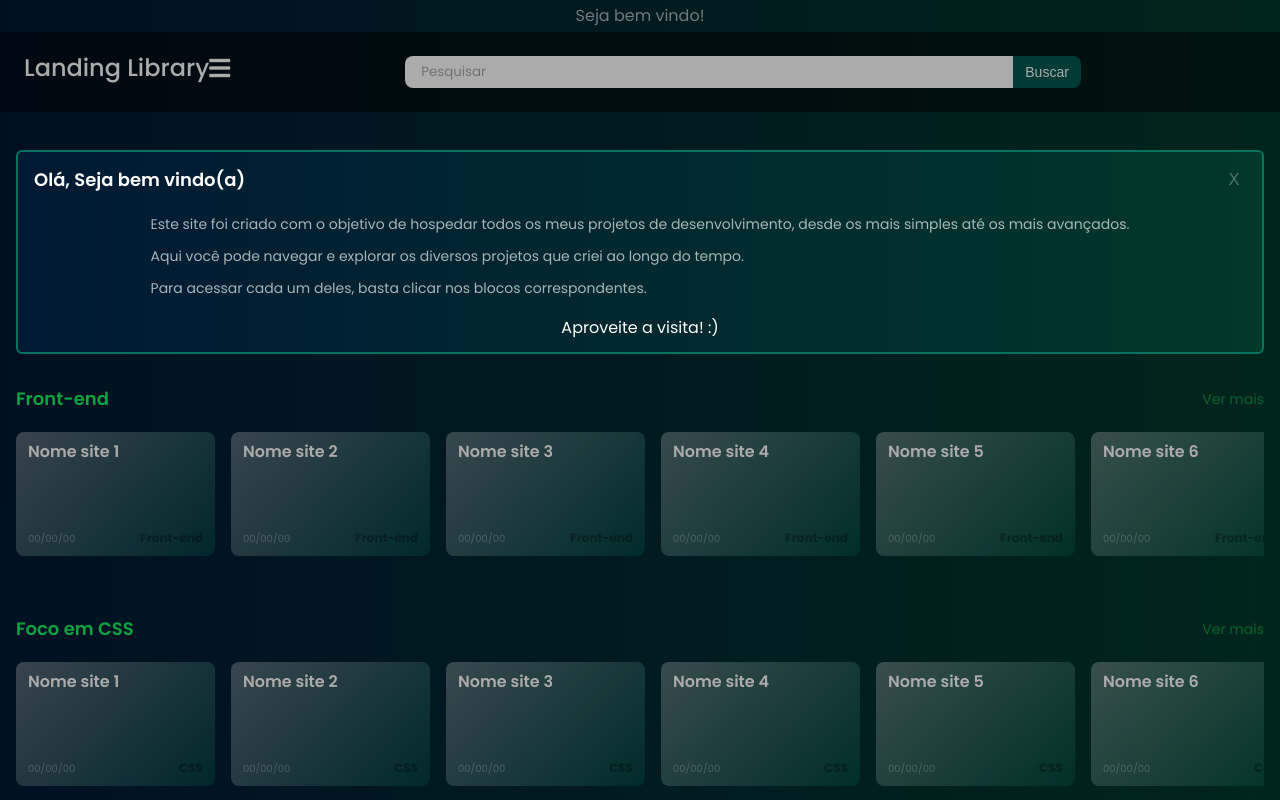
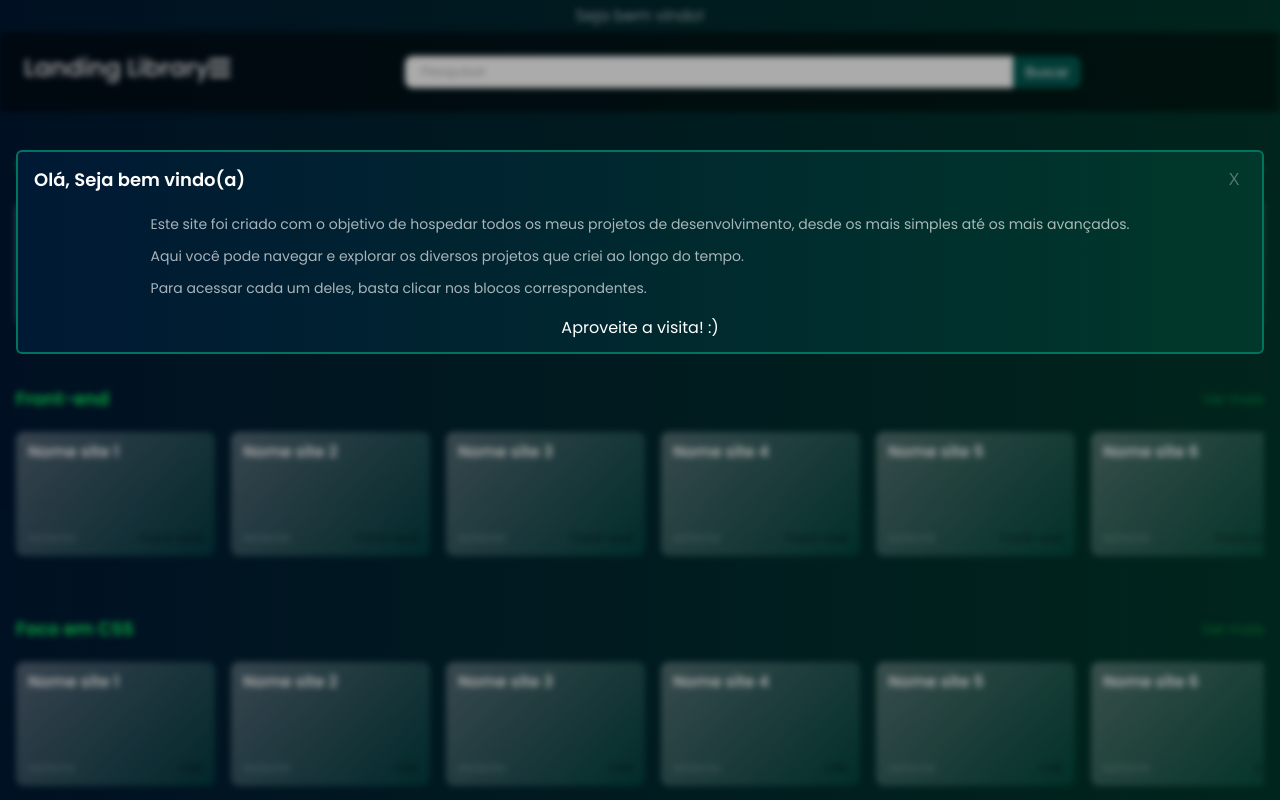
Before and after one commit to marco-afm/landing-library, a plain HTML site: page index.html in a window 1280 px wide. Shown: the top 800 px of the page. Drawn offline with Linux system fonts and the light colour scheme; files that its build step writes are made by us from their sources.

Commit message:
adicionando-classe-blur

```diff
--- a/styles/styles.css
+++ b/styles/styles.css
@@ -37,4 +37,9 @@ body {
 
     color: var(--branco);
     background: var(--gradiente-bg);
+    transition: filter 0.3s ease;
 }
+
+.blur {
+    filter: blur(3px);
+}
```
